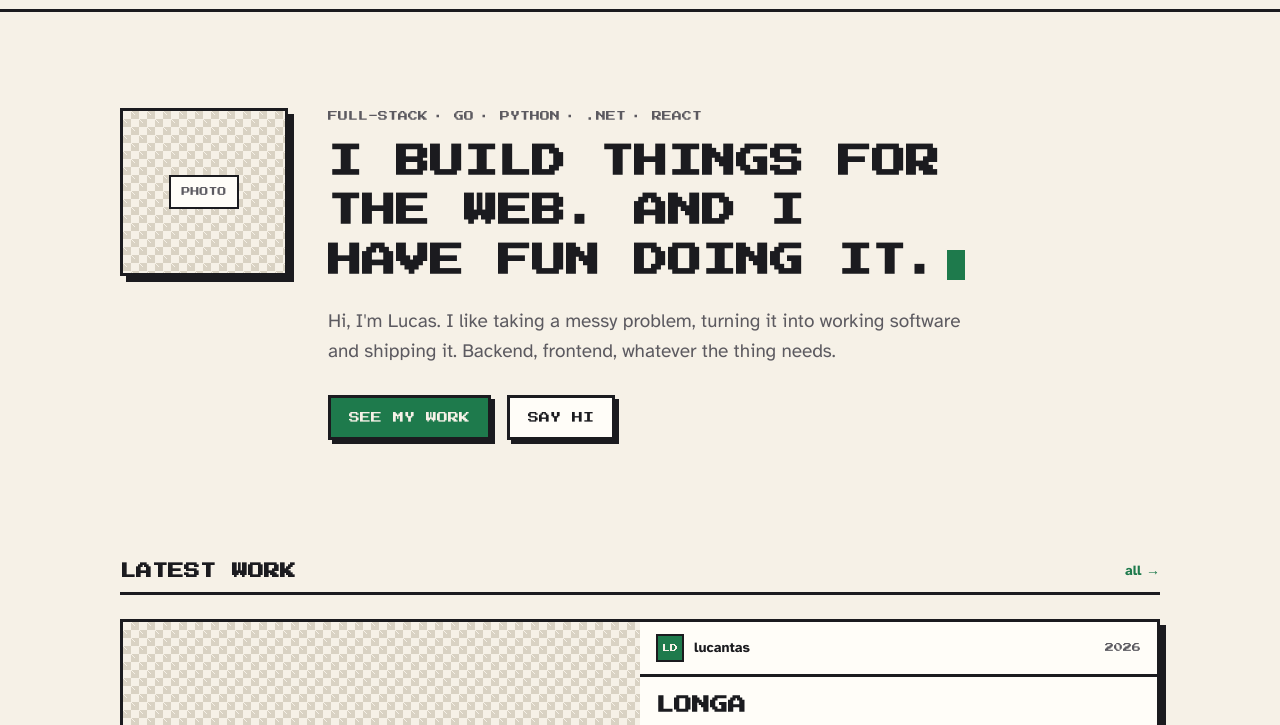
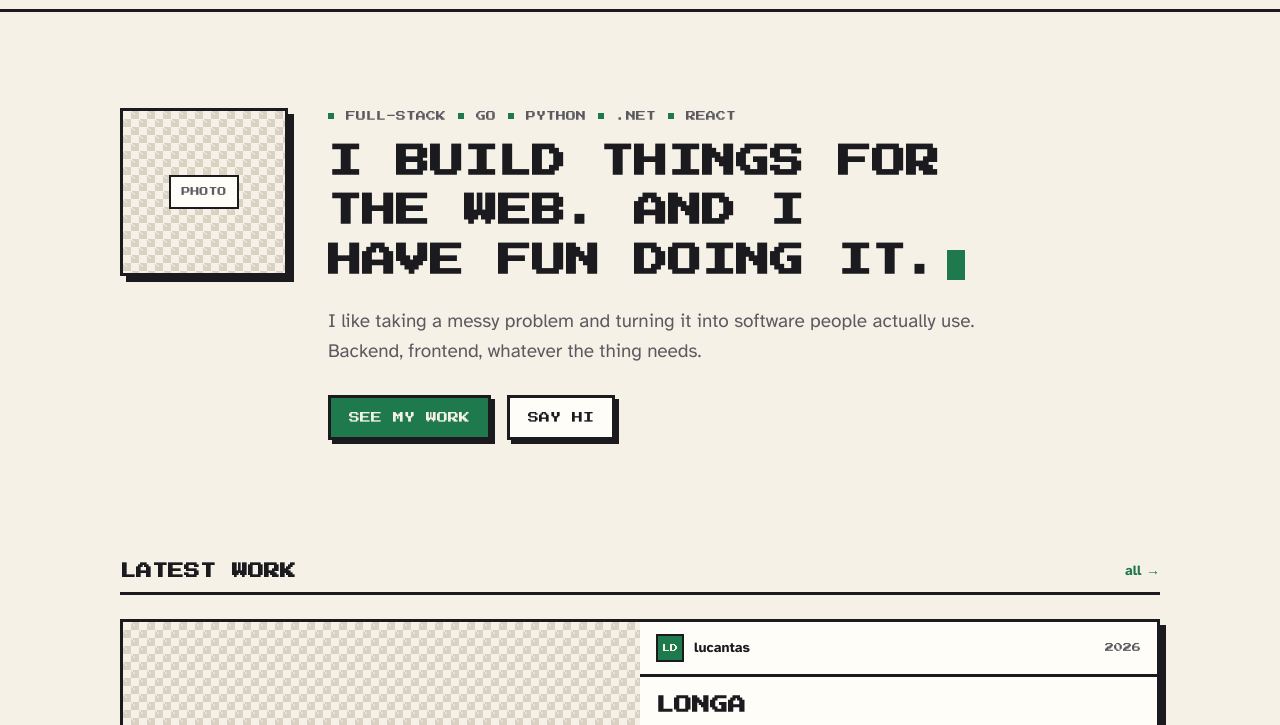
Before and after one commit to Lucantas/portfolio, a plain HTML site: page index.html in a window 1280 px wide. Shown: the part 51-776 px from the top of the page. Drawn offline with Linux system fonts and the light colour scheme.

Commit message:
feat: sync copy and hero kicker with the updated design file
Dictionary strings now match the design's revision: intro moved back to
the About title, hero sub rewritten, Longa/Morada/Relay/Forge bodies
updated, and the concrete Longa tradeoff wording from the design.

Hero kicker renders each token with a small accent square instead of
text separators, wrapping token by token as in the design.

Claude-Session: https://claude.ai/code/session_01JQYmf558Ae6b9XRyG7Lo7Z

```diff
--- a/css/site.css
+++ b/css/site.css
@@ -26,8 +26,9 @@ input::placeholder,textarea::placeholder{color:#9A958C}
 /* layout helpers */
 .wrap{max-width:var(--wrap);margin:0 auto;padding-left:var(--gutter);padding-right:var(--gutter)}
 .kicker{font-family:var(--pixel);font-size:10px;line-height:1.6;color:var(--cinza);text-transform:uppercase}
-.kicker-part{white-space:nowrap}
-.kicker-part+.kicker-part{margin-left:.6em}
+.hero .kicker{display:flex;flex-wrap:wrap;align-items:center;gap:8px 12px}
+.kicker-part{display:inline-flex;align-items:center;gap:12px;white-space:nowrap}
+.kicker-mark{display:inline-block;width:6px;height:6px;background:var(--coral)}
 
 /* pixel buttons and links */
 .px-btn{display:inline-block;font-family:var(--pixel);font-size:11px;line-height:1;text-transform:uppercase;border:3px solid var(--carvao);box-shadow:4px 4px 0 var(--carvao);padding:14px 18px;cursor:pointer;text-align:center;transition:transform 80ms ease,box-shadow 80ms ease}
@@ -116,7 +117,7 @@ input::placeholder,textarea::placeholder{color:#9A958C}
 .inventory{margin-top:clamp(44px,7vw,72px)}
 .inventory h3{font-family:var(--pixel);font-size:11px;line-height:1.6;text-transform:uppercase;margin:0 0 14px}
 .inv-grid{display:grid;grid-template-columns:repeat(auto-fill,minmax(min(100%,150px),1fr));gap:14px}
-@media (min-width:900px){.inv-grid{grid-template-columns:repeat(5,1fr)}}
+@media (min-width:900px){.inv-grid{grid-template-columns:repeat(5,minmax(0,1fr))}}
 .item{background:var(--branco);border:3px solid var(--carvao);box-shadow:4px 4px 0 var(--carvao);padding:14px 12px 12px;display:flex;flex-direction:column;align-items:center;gap:8px}
 .item-sprite{width:80px;height:80px;flex-shrink:0;display:block}
 .item-name{font-weight:700;font-size:15px;line-height:1.2;text-align:center;white-space:nowrap}
--- a/index.html
+++ b/index.html
@@ -40,7 +40,7 @@
       <div class="hero-copy">
         <div class="kicker" id="heroKicker">full-stack · Go · Python · .NET · React</div>
         <h1><span data-i18n="heroTitle">I build things for the web. And I have fun doing it.</span><span class="cursor" aria-hidden="true"></span></h1>
-        <p class="hero-sub" data-i18n="heroSub">Hi, I'm Lucas. I like taking a messy problem, turning it into working software and shipping it. Backend, frontend, whatever the thing needs.</p>
+        <p class="hero-sub" data-i18n="heroSub">I like taking a messy problem and turning it into software people actually use. Backend, frontend, whatever the thing needs.</p>
         <div class="hero-ctas">
           <a href="#/trabalhos" class="px-btn primary" data-nav="works" data-i18n="ctaWork">See my work</a>
           <button type="button" class="px-btn ghost" data-open-contact data-i18n="ctaHire">Say hi</button>
@@ -66,9 +66,9 @@
       <div class="about-grid">
         <div class="about-copy">
           <div class="kicker" data-i18n="aboutLabel">About</div>
-          <h2 data-i18n="aboutTitle">I play with code for a living.</h2>
+          <h2 data-i18n="aboutTitle">Hi, I'm Lucas. I play with code for a living.</h2>
           <p data-i18n="aboutP1">Full-stack engineer. I write Go, Python and .NET on the backend and React / Next.js on the front. I got into this because building things is fun, and it still is.</p>
-          <p data-i18n="aboutP2">I like ambiguous briefs and owning them end to end. On Longa that meant picking a deterministic rules engine over ML: less magic, but every plan change can explain itself, and it runs for free at any scale.</p>
+          <p data-i18n="aboutP2">I like ambiguous briefs and owning them end to end. On Longa, for example, I picked a rules engine over ML: less magic, but every plan change can explain itself, and it runs for free at any scale.</p>
         </div>
         <div class="hero-frame-wrap">
           <div class="hero-frame">
--- a/js/app.js
+++ b/js/app.js
@@ -19,14 +19,14 @@
       avatarPh: 'photo',
       heroKicker: 'full-stack · Go · Python · .NET · React',
       heroTitle: 'I build things for the web. And I have fun doing it.',
-      heroSub: 'Hi, I\'m Lucas. I like taking a messy problem, turning it into working software and shipping it. Backend, frontend, whatever the thing needs.',
+      heroSub: 'I like taking a messy problem and turning it into software people actually use. Backend, frontend, whatever the thing needs.',
       ctaWork: 'See my work', ctaHire: 'Say hi',
       workLabel: 'Latest work', seeAllShort: 'all →', seeAll: 'See all work', openJob: 'Open project →',
       worksTitle: 'All work', worksLead: 'Everything I\'ve built and can show. Newest first.',
       backHome: '← home', liveLink: 'Open live', repoLink: 'Source on GitHub ↗', imageLabel: 'Image',
-      aboutLabel: 'About', aboutTitle: 'I play with code for a living.',
+      aboutLabel: 'About', aboutTitle: 'Hi, I\'m Lucas. I play with code for a living.',
       aboutP1: 'Full-stack engineer. I write Go, Python and .NET on the backend and React / Next.js on the front. I got into this because building things is fun, and it still is.',
-      aboutP2: 'I like ambiguous briefs and owning them end to end. On Longa that meant picking a deterministic rules engine over ML: less magic, but every plan change can explain itself, and it runs for free at any scale.',
+      aboutP2: 'I like ambiguous briefs and owning them end to end. On Longa, for example, I picked a rules engine over ML: less magic, but every plan change can explain itself, and it runs for free at any scale.',
       gopherCaption: 'player 1 · lucas',
       heroAlt: 'Pixel-art Lucas wearing TypeScript armor and React pants, holding a Go sword and a MySQL shield',
       invTitle: 'Inventory',
@@ -47,10 +47,10 @@
       privP3: 'The contact form sends your name, email and message to my inbox. I use them only to reply, and I delete them on request.',
       footerNote: '© 2026 Lucas Dantas',
       jobs: {
-        longa: { title: 'Longa', subtitle: 'Adaptive training plans for runners', desc: 'A running app that rebuilds your week when life gets in the way.', body1: 'Most training plans are static: miss one week and the schedule is wrong for the rest of the block. Longa builds the plan around your real life and rewrites it when you miss a run or move a race.', body2: 'I built it solo, end to end: the plan engine in Go and the Next.js app on top. Every adjustment explains itself in plain language so runners trust what they see.', ph: ['week view', 'plan rewrite', 'race day screen'] },
-        morada: { title: 'Morada', subtitle: 'Condominium management for admins and residents', desc: 'A proptech app that puts building admins and residents on the same page.', body1: 'Two roles, one codebase: admins and residents share the app but see different screens. Built feature-first, with architecture boundaries enforced by lint and an 80% coverage gate.', body2: 'Each feature owns its screens, rules and data access; the linter blocks imports that cross those lines, so the codebase stays readable as it grows.', ph: ['resident home', 'admin panel', 'notices and bookings'] },
-        relay: { title: 'Relay', subtitle: 'Event ingestion for a payments platform', desc: 'The pipe that keeps millions of payment events flowing without piling up.', body1: 'Relay receives events from a payments platform and hands them to downstream services. Under load the old consumer fell behind and queues grew.', body2: 'I rewrote the queue consumer and the backpressure handling in Python, with FastAPI for the control surface and Kafka as the backbone.', ph: ['architecture sketch', 'ops console', 'alerting view'] },
-        forge: { title: 'Forge', subtitle: 'Component library and scaffolding CLI', desc: 'A toolbox so a six-person team can start a new page in minutes.', body1: 'A small product team was rebuilding the same buttons and forms on every page. Forge is the shared library plus a CLI that scaffolds a new page with the right pieces already wired.', body2: 'TypeScript, React and Vite. Documented with live examples so nobody has to ask how a component works.', ph: ['component gallery', 'CLI in action', 'docs page'] }
+        longa: { title: 'Longa', subtitle: 'Adaptive training plans for runners', desc: 'A running app that rebuilds your week when life gets in the way.', body1: 'Most training plans are static: miss one week and the schedule is wrong for the rest of the block. Longa builds the plan around your real life and rewrites it when you miss a run or move a race.', body2: 'I built it solo, end to end: the Go plan engine and the Next.js app. Every adjustment explains itself in plain language so runners trust what they see.', ph: ['week view', 'plan rewrite', 'race day screen'] },
+        morada: { title: 'Morada', subtitle: 'Condominium management for admins and residents', desc: 'A proptech app that puts building admins and residents on the same page.', body1: 'Admins were running the building on spreadsheets and group chats, and residents rarely knew what had been decided. Morada puts notices and bookings in one place both sides can see.', body2: 'Built feature-first with lint-enforced architecture boundaries and TDD end to end. Each feature owns its screens and its data access; the linter blocks imports that cross those lines, so the codebase stays readable as it grows.', ph: ['resident home', 'admin panel', 'notices and bookings'] },
+        relay: { title: 'Relay', subtitle: 'Event ingestion for a payments platform', desc: 'The pipe that keeps payment events flowing without piling up.', body1: 'Relay receives events from a payments platform and hands them to downstream services. Under load the old consumer fell behind and queues grew.', body2: 'I rewrote the queue consumer and the backpressure handling in Python, with FastAPI for the control surface and Kafka as the backbone.', ph: ['architecture sketch', 'ops console', 'alerting view'] },
+        forge: { title: 'Forge', subtitle: 'Component library and scaffolding CLI', desc: 'A toolbox so a small team can start a new page in minutes.', body1: 'A small product team was rebuilding the same buttons and forms on every page. Forge is the shared library plus a CLI that scaffolds a new page with the right pieces already wired.', body2: 'TypeScript, React and Vite. Documented with live examples so nobody has to ask how a component works.', ph: ['component gallery', 'CLI in action', 'docs page'] }
       }
     },
     pt: {
@@ -58,14 +58,14 @@
       avatarPh: 'foto',
       heroKicker: 'full-stack · Go · Python · .NET · React',
       heroTitle: 'Eu construo coisas pra web. E me divirto fazendo.',
-      heroSub: 'Oi, eu sou o Lucas. Gosto de pegar um problema bagunçado, transformar em software que funciona e colocar no ar. Backend, frontend, o que a coisa precisar.',
+      heroSub: 'Gosto de pegar um problema bagunçado e transformar em software que as pessoas realmente usam. Backend, frontend, o que a coisa precisar.',
       ctaWork: 'Ver trabalhos', ctaHire: 'Dar um oi',
       workLabel: 'Últimos trabalhos', seeAllShort: 'todos →', seeAll: 'Ver todos os trabalhos', openJob: 'Abrir projeto →',
       worksTitle: 'Todos os trabalhos', worksLead: 'Tudo o que construí e posso mostrar. Do mais novo pro mais antigo.',
       backHome: '← início', liveLink: 'Abrir ao vivo', repoLink: 'Código no GitHub ↗', imageLabel: 'Imagem',
-      aboutLabel: 'Sobre', aboutTitle: 'Brinco com código pra viver.',
+      aboutLabel: 'Sobre', aboutTitle: 'Oi, eu sou o Lucas. Brinco com código pra viver.',
       aboutP1: 'Engenheiro full-stack. Escrevo Go, Python e .NET no backend e React / Next.js no front. Entrei nisso porque construir coisas é divertido, e continua sendo.',
-      aboutP2: 'Gosto de briefs ambíguos e de assumi-los de ponta a ponta. No Longa isso significou escolher um motor de regras determinístico em vez de ML: menos mágica, mas cada mudança no plano consegue se explicar, e roda de graça em qualquer escala.',
+      aboutP2: 'Gosto de briefs ambíguos e de assumi-los de ponta a ponta. No Longa, por exemplo, escolhi um motor de regras em vez de ML: menos mágica, mas cada mudança no plano consegue se explicar, e roda de graça em qualquer escala.',
       gopherCaption: 'jogador 1 · lucas',
       heroAlt: 'Lucas em pixel art com armadura de TypeScript e calça de React, segurando espada de Go e escudo de MySQL',
       invTitle: 'Inventário',
@@ -86,10 +86,10 @@
       privP3: 'O formulário de contato envia nome, e-mail e mensagem para minha caixa de entrada. Uso apenas para responder e apago quando pedido.',
       footerNote: '© 2026 Lucas Dantas',
       jobs: {
-        longa: { title: 'Longa', subtitle: 'Planos de treino adaptativos para corredores', desc: 'Um app de corrida que refaz sua semana quando a vida atravessa o caminho.', body1: 'A maioria dos planos de treino é estática: perca uma semana e o cronograma fica errado pelo resto do ciclo. O Longa monta o plano em torno da sua vida real e o reescreve quando você perde um treino ou muda uma prova.', body2: 'Construí sozinho, de ponta a ponta: o motor de planos em Go e o app em Next.js por cima. Cada ajuste se explica em linguagem simples, pra que o corredor confie no que vê.', ph: ['visão da semana', 'plano reescrito', 'tela do dia da prova'] },
-        morada: { title: 'Morada', subtitle: 'Gestão de condomínios para síndicos e moradores', desc: 'Um app proptech que coloca síndicos e moradores na mesma página.', body1: 'Dois perfis, um codebase: síndicos e moradores usam o mesmo app, mas veem telas diferentes. Construído feature-first, com fronteiras de arquitetura garantidas por lint e cobertura mínima de 80%.', body2: 'Cada feature é dona das suas telas, regras e acesso a dados; o linter bloqueia imports que cruzam essas linhas, então o código continua legível conforme cresce.', ph: ['home do morador', 'painel do síndico', 'avisos e reservas'] },
-        relay: { title: 'Relay', subtitle: 'Ingestão de eventos para uma plataforma de pagamentos', desc: 'O cano que mantém milhões de eventos de pagamento fluindo sem acumular.', body1: 'O Relay recebe eventos de uma plataforma de pagamentos e entrega para os serviços seguintes. Sob carga, o consumidor antigo ficava para trás e as filas cresciam.', body2: 'Reescrevi o consumidor de fila e o controle de backpressure em Python, com FastAPI na superfície de controle e Kafka como espinha dorsal.', ph: ['esboço da arquitetura', 'console de operação', 'tela de alertas'] },
-        forge: { title: 'Forge', subtitle: 'Biblioteca de componentes e CLI de scaffolding', desc: 'Uma caixa de ferramentas pra um time de seis pessoas começar uma página nova em minutos.', body1: 'Um time de produto pequeno refazia os mesmos botões e formulários em toda página. O Forge é a biblioteca compartilhada mais uma CLI que cria uma página nova já com as peças certas ligadas.', body2: 'TypeScript, React e Vite. Documentado com exemplos ao vivo pra ninguém precisar perguntar como um componente funciona.', ph: ['galeria de componentes', 'CLI em ação', 'página de docs'] }
+        longa: { title: 'Longa', subtitle: 'Planos de treino adaptativos para corredores', desc: 'Um app de corrida que refaz sua semana quando a vida atravessa o caminho.', body1: 'A maioria dos planos de treino é estática: perca uma semana e o cronograma fica errado pelo resto do ciclo. O Longa monta o plano em torno da sua vida real e o reescreve quando você perde um treino ou muda uma prova.', body2: 'Construí sozinho, de ponta a ponta: o motor de planos em Go e o app em Next.js. Cada ajuste se explica em linguagem simples, pra que o corredor confie no que vê.', ph: ['visão da semana', 'plano reescrito', 'tela do dia da prova'] },
+        morada: { title: 'Morada', subtitle: 'Gestão de condomínios para síndicos e moradores', desc: 'Um app proptech que coloca síndicos e moradores na mesma página.', body1: 'Os síndicos tocavam o prédio em planilhas e grupos de mensagem, e os moradores raramente sabiam o que tinha sido decidido. O Morada coloca avisos e reservas num lugar só, que os dois lados enxergam.', body2: 'Construído feature-first, com fronteiras de arquitetura garantidas por lint e TDD de ponta a ponta. Cada feature é dona das suas telas e do seu acesso a dados; o linter bloqueia imports que cruzam essas linhas, então o código continua legível conforme cresce.', ph: ['home do morador', 'painel do síndico', 'avisos e reservas'] },
+        relay: { title: 'Relay', subtitle: 'Ingestão de eventos para uma plataforma de pagamentos', desc: 'O cano que mantém os eventos de pagamento fluindo sem acumular.', body1: 'O Relay recebe eventos de uma plataforma de pagamentos e entrega para os serviços seguintes. Sob carga, o consumidor antigo ficava para trás e as filas cresciam.', body2: 'Reescrevi o consumidor de fila e o controle de backpressure em Python, com FastAPI na superfície de controle e Kafka como espinha dorsal.', ph: ['esboço da arquitetura', 'console de operação', 'tela de alertas'] },
+        forge: { title: 'Forge', subtitle: 'Biblioteca de componentes e CLI de scaffolding', desc: 'Uma caixa de ferramentas pra um time pequeno começar uma página nova em minutos.', body1: 'Um time de produto pequeno refazia os mesmos botões e formulários em toda página. O Forge é a biblioteca compartilhada mais uma CLI que cria uma página nova já com as peças certas ligadas.', body2: 'TypeScript, React e Vite. Documentado com exemplos ao vivo pra ninguém precisar perguntar como um componente funciona.', ph: ['galeria de componentes', 'CLI em ação', 'página de docs'] }
       }
     }
   };
@@ -482,8 +482,13 @@
   function renderKicker(text) {
     var node = $('heroKicker');
     node.textContent = '';
-    text.split(' · ').forEach(function (part, i) {
-      node.appendChild(el('span', 'kicker-part', (i ? '· ' : '') + part));
+    text.split(' · ').forEach(function (part) {
+      var tok = el('span', 'kicker-part');
+      var mark = el('span', 'kicker-mark');
+      mark.setAttribute('aria-hidden', 'true');
+      tok.appendChild(mark);
+      tok.appendChild(document.createTextNode(part));
+      node.appendChild(tok);
     });
   }
 
```
